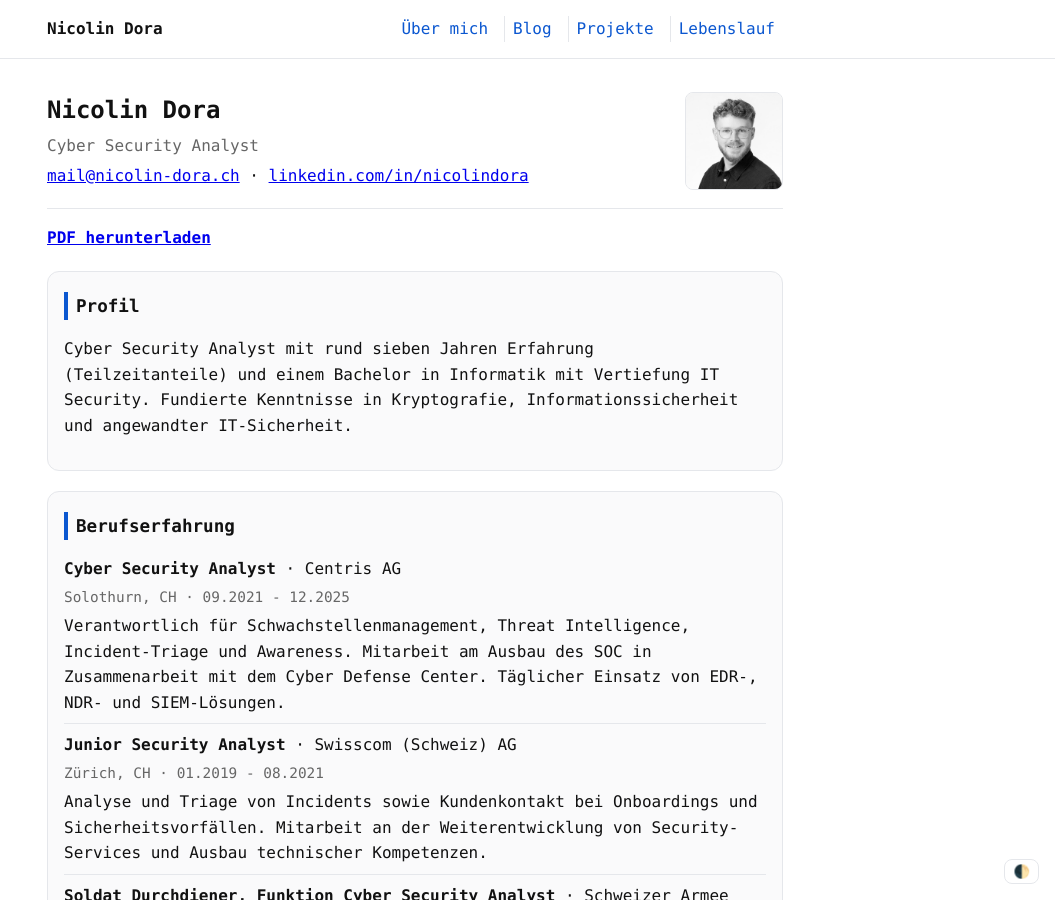
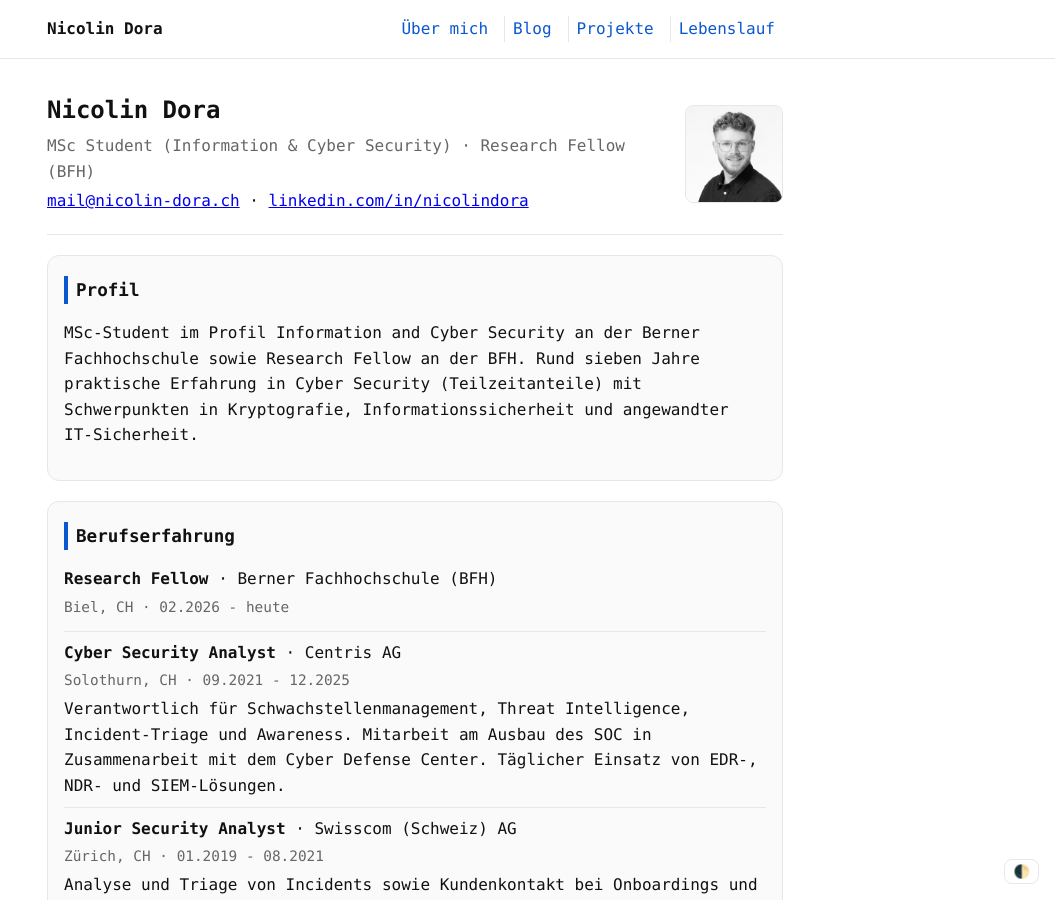
Before and after one commit to devobern/devobern.github.io, a Jekyll site: the page built from _pages/cv.md, in a window 1280 px wide and 900 px high. Shown: the whole window, without its empty margins (225-1280 px from the left). Built offline with Jekyll 4.4.1, drawn with Linux system fonts in a browser that asks for light colours; some of the changed text lies outside the part shown.

Commit message:
feat(cv): aktualisiere Profil, Ausbildung und Berufserfahrung
Integriert MSc-Studienstart und Research-Fellow-Rolle in den CV-Daten, blendet leere Summary-Zeilen im CV-Layout aus und entfernt den öffentlichen PDF-Link von CV- und About-Seite.

```diff
--- a/_data/cv.json
+++ b/_data/cv.json
@@ -1,7 +1,7 @@
 {
   "basics": {
     "name": "Nicolin Dora",
-    "headline": "Cyber Security Analyst",
+    "headline": "MSc Student (Information & Cyber Security) · Research Fellow (BFH)",
     "email": "mail@nicolin-dora.ch",
     "phone": "",
     "location": "",
@@ -36,7 +36,7 @@
       "separateLinks": true,
       "visible": true,
       "id": "summary",
-      "content": "<p>Cyber Security Analyst mit rund sieben Jahren Erfahrung (Teilzeitanteile) und einem Bachelor in Informatik mit Vertiefung IT Security. Fundierte Kenntnisse in Kryptografie, Informationssicherheit und angewandter IT-Sicherheit.</p>"
+      "content": "<p>MSc-Student im Profil Information and Cyber Security an der Berner Fachhochschule sowie Research Fellow an der BFH. Rund sieben Jahre praktische Erfahrung in Cyber Security (Teilzeitanteile) mit Schwerpunkten in Kryptografie, Informationssicherheit und angewandter IT-Sicherheit.</p>"
     },
     "awards": {
       "name": "Auszeichnungen",
@@ -87,6 +87,20 @@
       "visible": true,
       "id": "education",
       "items": [
+        {
+          "id": "w5gakvu0cdzrcmxt2k3nlp1q",
+          "visible": true,
+          "institution": "Berner Fachhochschule (BFH)",
+          "studyType": "MSc Engineering",
+          "area": "Profil Information and Cyber Security",
+          "score": "",
+          "date": "02.2026 - heute",
+          "summary": "",
+          "url": {
+            "label": "",
+            "href": ""
+          }
+        },
         {
           "id": "uueguw8essrkrzlyn7bh8upm",
           "visible": true,
@@ -152,6 +166,19 @@
       "visible": true,
       "id": "experience",
       "items": [
+        {
+          "id": "k7r4ydg5f1q2bv8ztm9wpc0n",
+          "visible": true,
+          "company": "Berner Fachhochschule (BFH)",
+          "position": "Research Fellow",
+          "location": "Biel, CH",
+          "date": "02.2026 - heute",
+          "summary": "",
+          "url": {
+            "label": "",
+            "href": ""
+          }
+        },
         {
           "id": "cz8i6ohghqgd5ruxcj6vibxi",
           "visible": true,
--- a/_layouts/cv.html
+++ b/_layouts/cv.html
@@ -45,7 +45,9 @@ layout: default
           <div class="cv-row-main">
             <strong>{{ item.position }}</strong> · {{ item.company }}
             <div class="cv-meta">{{ item.location }} · {{ item.date }}</div>
+            {% if item.summary and item.summary != "" %}
             <div class="cv-summary">{{ item.summary }}</div>
+            {% endif %}
           </div>
         </div>
       </li>
@@ -64,7 +66,9 @@ layout: default
           <div class="cv-row-main">
             <strong>{{ item.studyType }}</strong> · {{ item.institution }}
             <div class="cv-meta">{{ item.area }} · {{ item.date }}</div>
+            {% if item.summary and item.summary != "" %}
             <div class="cv-summary">{{ item.summary }}</div>
+            {% endif %}
           </div>
         </div>
       </li>
--- a/_pages/cv.md
+++ b/_pages/cv.md
@@ -3,5 +3,3 @@ permalink: /cv/
 title: Lebenslauf
 layout: cv
 ---
-
-**[PDF herunterladen](/assets/files/cv_nicolin_dora.pdf)**
```
Also changed, not shown: _pages/about.md (+1 -1 lines).
